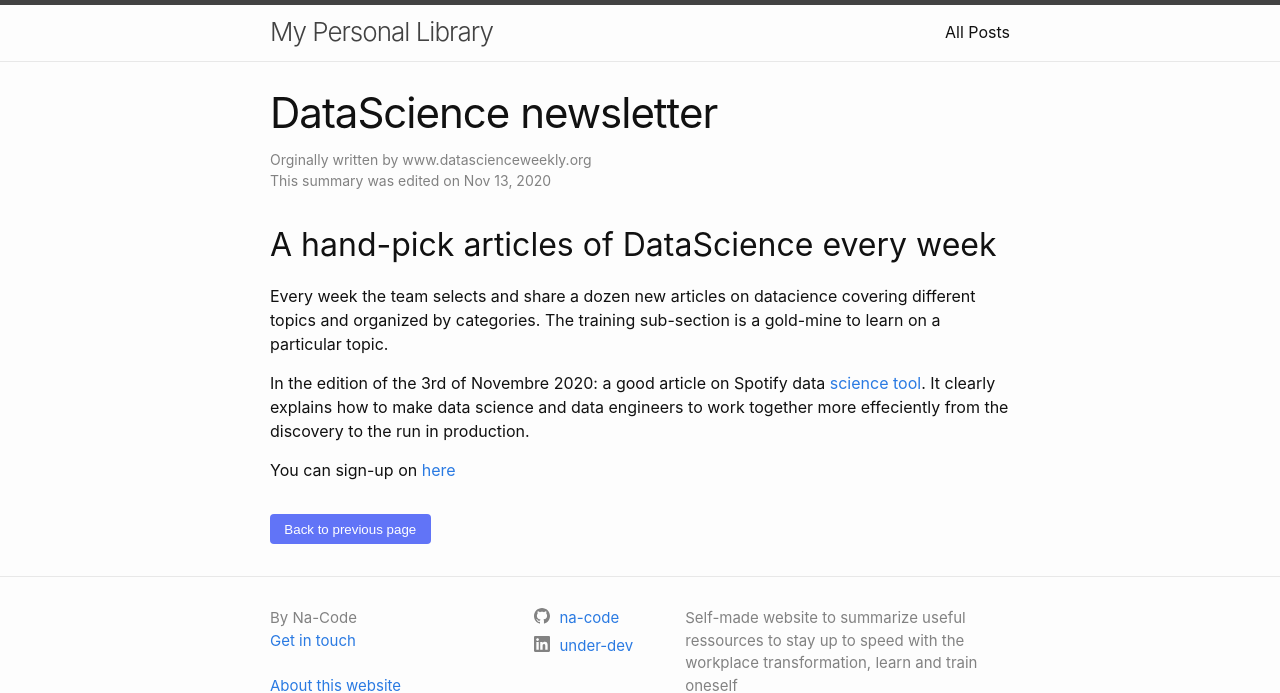
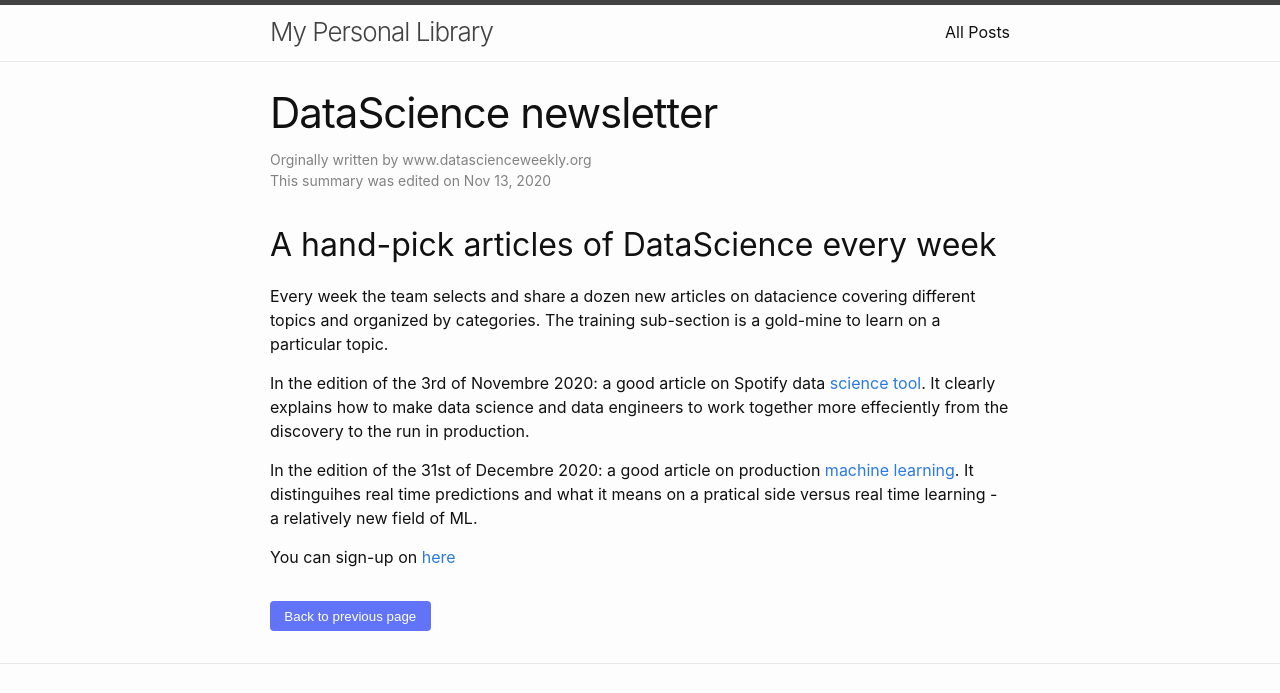
Before and after one commit to na-code/na-site, a Jekyll site: the page built from _posts/newsletter/2020-11-13-datascience.md, in a window 1280 px wide, cut to the strip 0-693 px from the top of the page. Built offline with Jekyll 4.4.1, drawn with Linux system fonts in a browser that asks for light colours.

Commit message:
Update 2020-11-13-datascience.md

```diff
--- a/_posts/newsletter/2020-11-13-datascience.md
+++ b/_posts/newsletter/2020-11-13-datascience.md
@@ -12,4 +12,6 @@ The training sub-section is a gold-mine to learn on a particular topic.
 
 In the edition of the 3rd of Novembre 2020: a good article on Spotify data [science tool](https://spotify.design/article/designing-data-science-tools-at-spotify). It clearly explains how to make data science and data engineers to work together more effeciently from the discovery to the run in production.
 
+In the edition of the 31st of Decembre 2020: a good article on production [machine learning](https://huyenchip.com/2020/12/27/real-time-machine-learning.html). It distinguihes real time predictions and what it means on a pratical side versus real time learning - a relatively new field of ML.
+
 You can sign-up on [here](https://www.datascienceweekly.org/)
```
